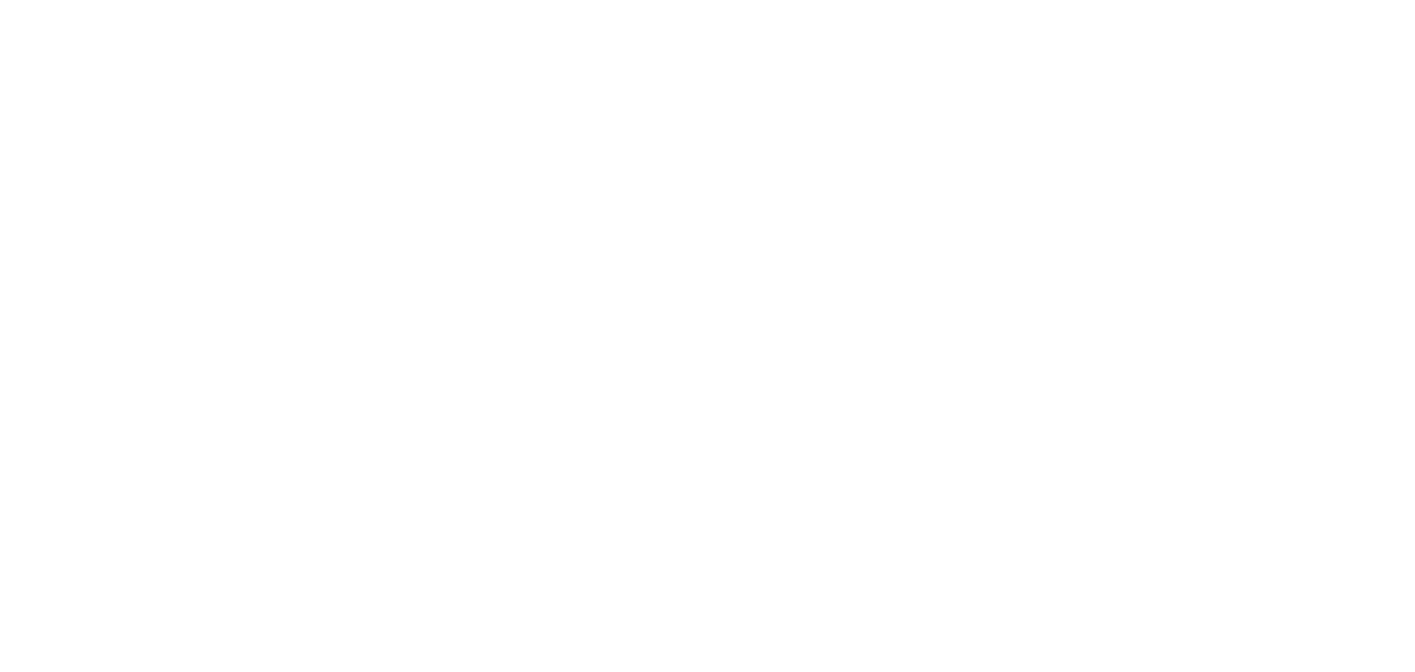
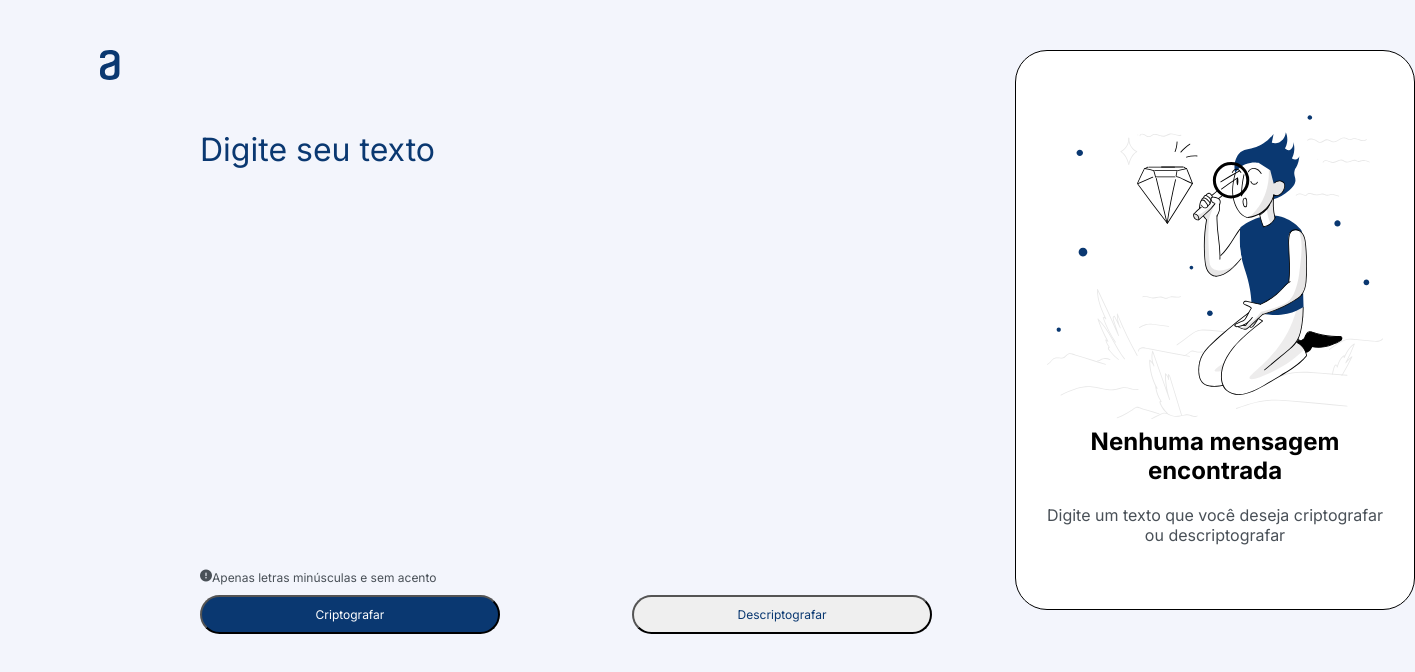
Before and after one commit to juliano340/challenge_iniciante_programacao, a plain HTML site: page index.html in a window 1280 px wide. Shown: the whole page, 1415 px wide, since content can reach past the window. Drawn offline with Linux system fonts and the light colour scheme.

Commit message:
Criados HTML inicial e styles.

```diff
--- a/index.html
+++ b/index.html
@@ -1,11 +1,62 @@
 <!DOCTYPE html>
 <html lang="pt-br">
+
 <head>
+    <link rel="preconnect" href="https://fonts.googleapis.com">
+    <link rel="preconnect" href="https://fonts.gstatic.com" crossorigin>
+    <link
+        href="https://fonts.googleapis.com/css2?family=Inter:wght@100..900&family=Ubuntu:ital,wght@0,300;0,400;0,500;0,700;1,300;1,400;1,500;1,700&display=swap"
+        rel="stylesheet">
     <meta charset="UTF-8">
     <meta name="viewport" content="width=device-width, initial-scale=1.0">
     <title>Challenge - Iniciante em programação</title>
+    <link rel="stylesheet" href="style.css">
+    <script src="https://kit.fontawesome.com/0934ea43d0.js" crossorigin="anonymous"></script>
+
 </head>
+
 <body>
 
+    <div class="container">
+
+        <div class="column1">
+
+            <img src="./img/logo_alura.svg" alt="Logotipo da Alura" id="logo">
+
+            <div class="form">
+                <textarea id="mensagem" name="mensagem" rows="5" cols="40" placeholder="Digite seu texto"></textarea>
+                <div class="note">
+                    <i class="fa-solid fa-circle-exclamation"></i>
+                    <p>Apenas letras minúsculas e sem acento</p>
+                </div>
+                <div class="divButtons">
+                    <button type="button" id="cript">Criptografar</button>
+                    <button type="button" id="descript">Descriptografar</button>
+
+                </div>
+
+            </div>
+
+        </div>
+        <div class="column2">
+
+            <div class="form-result">
+
+                <div>
+                    <img src="./img/High quality products 1 1.svg" alt="">
+                </div>
+
+                <h2>Nenhuma mensagem encontrada</h2>
+                <p>Digite um texto que você deseja criptografar ou descriptografar</p>
+
+            </div>
+        </div>
+
+
+    </div>
+
+
+    <script src="script.js"></script>
 </body>
+
 </html>
--- /dev/null
+++ b/style.css
@@ -0,0 +1,140 @@
+* {
+    margin: 0px;
+    padding: 0px;
+    font-family: Inter, Haettenschweiler, 'Arial Narrow Bold', sans-serif;
+    font-weight: 400;
+    font-size: 32px;
+}
+
+body {
+    background-color: #F3F5FC;
+}
+
+.container {
+    background-color: #F3F5FC;
+    display: flex;
+    flex-direction: row;
+    justify-content: space-between;
+    height: 100vh;
+
+    padding-left: 100px;
+    padding-right: 100px;
+    padding-top: 50px;
+
+}
+
+.column1 {
+    display: flex;
+    flex-direction: column;
+
+}
+
+.column1 {
+    display: flex;
+
+}
+
+#logo {
+    width: 20px;
+    padding-bottom: 50px;
+}
+
+
+textarea {
+    background-color: #F3F5FC;
+    border: 0px;
+    font-size: 32px;
+    font-weight: 400;
+    color:  #0A3871;
+    height: 60%;
+    resize: none;
+
+}
+
+textarea::placeholder {
+
+    color:#0A3871;
+}
+
+textarea:focus {
+    outline: none;
+}
+
+.note {
+    color: #495057;
+    display: flex;
+    flex-direction: row;
+
+}
+
+.note p  {
+    font-size: 12px;
+}
+
+.note i {
+    font-size: 12px;
+}
+
+.divButtons {
+    display: flex;
+    flex-direction: row;
+    justify-content: space-between;
+    margin-top: 10px;
+}
+
+#cript {
+    padding: 10px;
+    background-color: #0A3871;
+    color: #FFF;
+    border-radius: 20px;
+    font-size: 12px;
+    width: 300px;
+}
+
+#descript {
+
+    padding: 10px;
+
+    color: #0A3871;
+    border-radius: 20px;
+    font-size: 12px;
+    width: 300px;
+}
+
+
+.form {
+    margin-left: 100px;
+    height: 100%;
+    width: 80%;
+}
+
+
+.form-result {
+    padding: 20px;
+    box-sizing: border-box;
+    display: flex;
+    flex-direction: column;
+    align-items: center;
+    justify-content: center;
+    background-color: #FFFF;
+    height: 70%;
+    border-radius: 32px;
+    border: 1px solid;
+    width: 400px;
+
+}
+
+.form-result h2 {
+    font-weight: 700;
+    font-size: 24px;
+    text-align: center;
+}
+
+.form-result p {
+    margin-top: 20px;
+    font-weight: 400;
+    font-size: 16px;
+    text-align: center;
+    color: #495057;
+    ;
+}
```
Also changed, not shown: Decodificador - 1 Desktop.png (added), img/High quality products 1 1.svg (added), img/logo_alura.svg (added).
